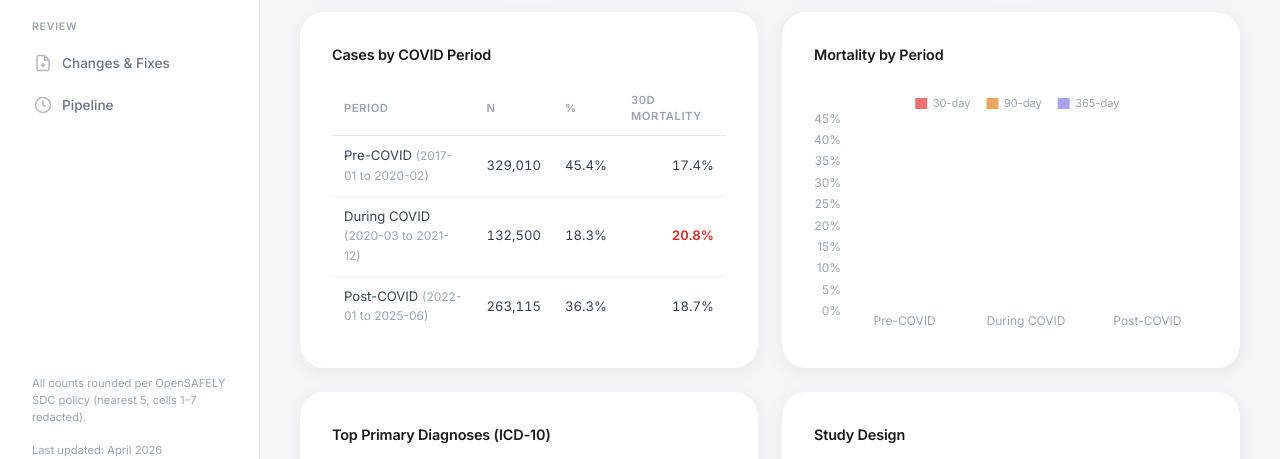
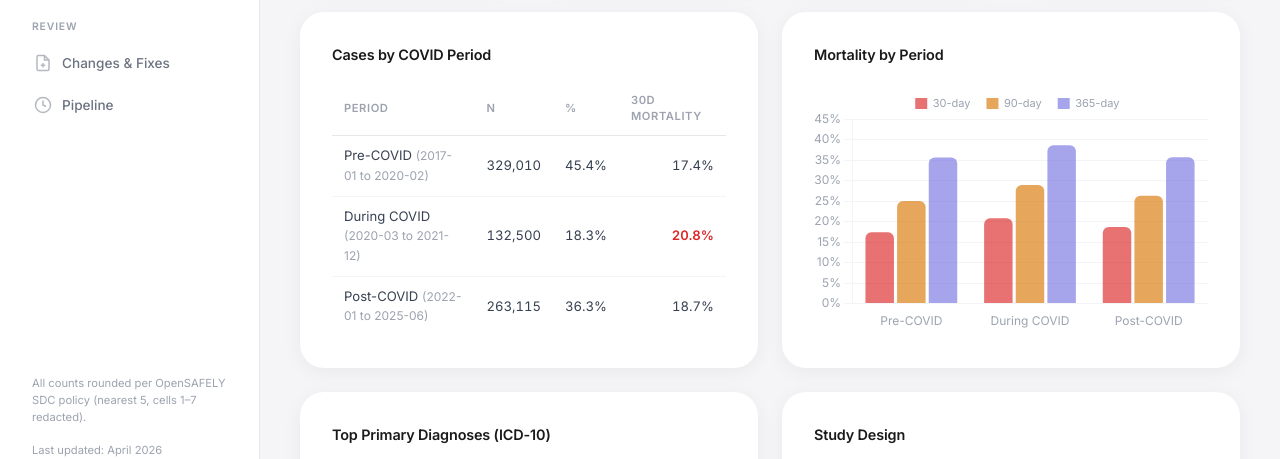
Before and after one commit to BillyZhongUOM/idaire-bsi-dashboard, a plain HTML site: page index.html in a window 1280 px wide. Shown: the part 297-756 px from the top of the page. Drawn offline with nearby package versions, Linux system fonts and the light colour scheme.

Commit message:
Fix: lazy-init charts to fix hidden tab rendering
Charts in hidden tabs (display:none) get zero dimensions from
Chart.js. Switched to lazy initialisation — charts are only
created when their tab becomes visible for the first time.

Also fixed stacked bar borderRadius to only round top corners.

Co-Authored-By: Claude Opus 4.6 <noreply@anthropic.com>

```diff
--- a/index.html
+++ b/index.html
@@ -710,172 +710,154 @@ td code {
 <!-- CHARTS -->
 <!-- ============================================================ -->
 <script>
+/* ============================================================
+   LAZY CHART INIT — only create charts when tab first shown
+   ============================================================ */
+Chart.defaults.font.family = "'Inter', sans-serif";
+Chart.defaults.color = '#9CA3AF';
+Chart.defaults.borderColor = '#F3F4F6';
+Chart.defaults.plugins.legend.labels.boxWidth = 12;
+Chart.defaults.plugins.legend.labels.padding = 16;
+
+const C = {
+  indigo: '#5E5ADB', indigoA: 'rgba(94,90,219,0.12)',
+  red: '#DC2626',    redA: 'rgba(220,38,38,0.10)',
+  amber: '#D97706',  green: '#16A34A',
+};
+
+const initialised = {};
+
+function initTab(name) {
+  if (initialised[name]) return;
+  initialised[name] = true;
+
+  if (name === 'overview') {
+    new Chart(document.getElementById('chartMortality'), {
+      type:'bar',
+      data:{
+        labels:['Pre-COVID','During COVID','Post-COVID'],
+        datasets:[
+          {label:'30-day',data:[17.4,20.8,18.7],backgroundColor:'rgba(220,38,38,0.65)',borderRadius:6},
+          {label:'90-day',data:[25.0,28.9,26.3],backgroundColor:'rgba(217,119,6,0.65)',borderRadius:6},
+          {label:'365-day',data:[35.6,38.6,35.7],backgroundColor:'rgba(94,90,219,0.55)',borderRadius:6},
+        ]
+      },
+      options:{responsive:true,maintainAspectRatio:false,
+        plugins:{legend:{labels:{font:{size:11}}}},
+        scales:{x:{grid:{display:false}},y:{ticks:{callback:v=>v+'%'},max:45,grid:{color:'#F3F4F6'}}}
+      }
+    });
+  }
+
+  if (name === 'trends') {
+    /* Annual stacked bar */
+    new Chart(document.getElementById('chartAnnual'), {
+      type:'bar',
+      data:{
+        labels:['2017','2018','2019','2020','2021','2022','2023','2024','2025*'],
+        datasets:[
+          {label:'Non-resistant',data:[105260,98655,88770,64995,69530,71745,71265,67480,30880],backgroundColor:'rgba(94,90,219,0.55)',borderRadius:{topLeft:4,topRight:4}},
+          {label:'Resistant',data:[7630,7745,7065,5665,6190,6010,6210,6495,3030],backgroundColor:'rgba(220,38,38,0.70)',borderRadius:{topLeft:4,topRight:4}},
+        ]
+      },
+      options:{responsive:true,maintainAspectRatio:false,
+        plugins:{legend:{labels:{font:{size:11}}}},
+        scales:{
+          x:{stacked:true,grid:{display:false}},
+          y:{stacked:true,ticks:{callback:v=>(v/1000)+'k'},grid:{color:'#F3F4F6'}}
+        }
+      }
+    });
+
+    /* Monthly line (dual axis) */
+    const mt=[7780,7030,8170,9865,10325,9965,10255,9980,9485,9865,9725,10445,10440,9200,9670,8665,8815,8375,8970,8905,8210,8495,8240,8420,8785,7765,8090,8080,8085,7595,8270,8085,7740,7795,7545,7995,7350,6530,5500,4335,4730,5135,5795,6445,6160,6475,5975,6230,6330,5420,6040,6120,6480,6460,6660,6580,6400,6425,6330,6475,6160,5780,6460,6175,6525,6375,6710,6475,6425,6730,6475,7470,6610,5785,6505,6225,6495,6565,6635,6675,6420,6560,6355,6655,6455,5890,6165,6045,6410,6030,6115,6265,6010,6385,5980,6210,6035,5255,5855,5435,5590,5740];
+    const mr=[515,465,555,650,700,740,700,705,680,710,630,580,640,615,645,730,650,665,665,645,605,645,625,615,620,500,620,610,675,570,635,605,560,590,530,540,485,500,420,360,425,425,520,510,495,520,485,520,525,460,520,560,495,525,540,530,505,505,495,530,480,445,500,460,515,470,540,580,525,505,480,510,500,435,475,485,525,570,595,530,550,570,500,475,510,480,540,560,570,530,540,580,575,540,535,530,510,450,505,510,530,530];
+    const ml=[];for(let y=2017;y<=2025;y++){const mx=y===2025?6:12;for(let m=1;m<=mx;m++)ml.push(y+'-'+(m<10?'0':'')+m);}
+    const mp=mt.map((v,i)=>((mr[i]/v)*100).toFixed(1));
+
+    new Chart(document.getElementById('chartMonthly'), {
+      type:'line',
+      data:{labels:ml,datasets:[
+        {label:'Total BSI',data:mt,borderColor:C.indigo,backgroundColor:C.indigoA,fill:true,tension:0.35,pointRadius:0,borderWidth:2,yAxisID:'y'},
+        {label:'% Resistant',data:mp,borderColor:C.red,borderDash:[5,4],tension:0.35,pointRadius:0,borderWidth:1.5,yAxisID:'y1'},
+      ]},
+      options:{responsive:true,maintainAspectRatio:false,
+        plugins:{legend:{labels:{font:{size:10}}}},
+        scales:{
+          x:{ticks:{maxTicksLimit:12,font:{size:9}},grid:{display:false}},
+          y:{position:'left',ticks:{callback:v=>(v/1000)+'k',color:C.indigo},grid:{color:'#F3F4F6'}},
+          y1:{position:'right',min:4,max:12,ticks:{callback:v=>v+'%',color:C.red},grid:{display:false}}
+        }
+      }
+    });
+
+    /* % Resistant trend */
+    new Chart(document.getElementById('chartPctResistant'), {
+      type:'line',
+      data:{labels:['2017','2018','2019','2020','2021','2022','2023','2024','2025*'],
+        datasets:[{label:'% Resistant',data:[6.8,7.3,7.4,8.0,8.2,7.7,8.0,8.8,8.9],
+          borderColor:C.red,backgroundColor:C.redA,fill:true,tension:0.35,
+          pointRadius:5,pointBackgroundColor:'#fff',pointBorderColor:C.red,pointBorderWidth:2,borderWidth:2}]
+      },
+      options:{responsive:true,maintainAspectRatio:false,
+        plugins:{legend:{display:false}},
+        scales:{y:{min:5,max:10,ticks:{callback:v=>v+'%'},grid:{color:'#F3F4F6'}}}
+      }
+    });
+  }
+
+  if (name === 'demographics') {
+    /* Ethnicity */
+    new Chart(document.getElementById('chartEthnicity'), {
+      type:'doughnut',
+      data:{labels:['White (91.9%)','Asian (4.5%)','Black (1.4%)','Chinese/Other (0.8%)','Mixed (0.7%)','Missing (0.7%)'],
+        datasets:[{data:[665945,32760,9950,5840,4765,5365],backgroundColor:[C.indigo,'#D97706','#DB2777','#16A34A','#7C78EA','#D1D5DB'],borderWidth:0}]
+      },
+      options:{responsive:true,maintainAspectRatio:false,cutout:'62%',
+        plugins:{legend:{position:'right',labels:{font:{size:10},boxWidth:10,padding:8}}}
+      }
+    });
+
+    /* Region */
+    new Chart(document.getElementById('chartRegion'), {
+      type:'bar',
+      data:{labels:['East','E.Mid','Yorks','S.West','N.West','S.East','N.East','London','W.Mid','NA'],
+        datasets:[{data:[160115,147210,101355,80525,71160,44255,34080,30020,27980,27925],backgroundColor:'rgba(94,90,219,0.55)',borderRadius:6,barPercentage:0.7}]
+      },
+      options:{responsive:true,maintainAspectRatio:false,indexAxis:'y',
+        plugins:{legend:{display:false}},
+        scales:{x:{ticks:{callback:v=>(v/1000)+'k'},grid:{color:'#F3F4F6'}},y:{ticks:{font:{size:10}},grid:{display:false}}}
+      }
+    });
+
+    /* Comorbidities */
+    const cL=['CKD','Hypertension','CHD (PRIMIS)','Anxiety/depression','Cancer','CNS disease','Diabetes','CKD 3-5','Hearing loss','Atrial fib','CHD','Resp disease','Asthma','Stroke/TIA','Heart failure','COPD','Connective tissue','Immunosuppression dx','Dementia','IBS','CLD','Chemotherapy','Severe mental illness','Severe obesity','Learning disability','Asplenia'];
+    const cV=[91.5,49.3,44.6,37.5,28.7,27.9,25.5,23.4,21.6,18.3,17.9,17.5,16.0,12.8,12.6,12.0,10.7,9.8,9.5,6.8,5.9,5.9,2.7,1.9,1.5,1.2];
+    new Chart(document.getElementById('chartComorb'), {
+      type:'bar',
+      data:{labels:cL,
+        datasets:[{data:cV,backgroundColor:cV.map(v=>v>40?'rgba(220,38,38,0.55)':v>20?'rgba(217,119,6,0.55)':v>10?'rgba(94,90,219,0.45)':'rgba(22,163,74,0.45)'),borderRadius:6,barPercentage:0.7}]
+      },
+      options:{responsive:true,maintainAspectRatio:false,indexAxis:'y',
+        plugins:{legend:{display:false}},
+        scales:{x:{ticks:{callback:v=>v+'%'},max:100,grid:{color:'#F3F4F6'}},y:{ticks:{font:{size:9.5}},grid:{display:false}}}
+      }
+    });
+  }
+}
+
 /* ---- Navigation ---- */
 function go(name) {
   document.querySelectorAll('.tab-panel').forEach(el => el.classList.remove('active'));
   document.querySelectorAll('.nav-item').forEach(el => el.classList.remove('active'));
   document.getElementById('tab-' + name).classList.add('active');
   event.currentTarget.classList.add('active');
-  setTimeout(() => window.dispatchEvent(new Event('resize')), 60);
+  /* Init charts after the tab is visible */
+  requestAnimationFrame(() => initTab(name));
 }
 
-/* ---- Chart Defaults ---- */
-Chart.defaults.font.family = "'Inter', sans-serif";
-Chart.defaults.color = '#9CA3AF';
-Chart.defaults.borderColor = '#F3F4F6';
-Chart.defaults.plugins.legend.labels.boxWidth = 12;
-Chart.defaults.plugins.legend.labels.padding = 16;
-Chart.defaults.scale.grid = { color: '#F3F4F6', drawBorder: false };
-
-const indigo = '#5E5ADB';
-const indigoAlpha = 'rgba(94,90,219,0.12)';
-const red = '#DC2626';
-const redAlpha = 'rgba(220,38,38,0.10)';
-const amber = '#D97706';
-const amberAlpha = 'rgba(217,119,6,0.10)';
-const blue = '#2563EB';
-const blueAlpha = 'rgba(37,99,235,0.10)';
-const green = '#16A34A';
-
-/* ---- Mortality ---- */
-new Chart(document.getElementById('chartMortality'), {
-  type: 'bar',
-  data: {
-    labels: ['Pre-COVID','During COVID','Post-COVID'],
-    datasets: [
-      { label:'30-day', data:[17.4,20.8,18.7], backgroundColor:'rgba(220,38,38,0.65)', borderRadius:6 },
-      { label:'90-day', data:[25.0,28.9,26.3], backgroundColor:'rgba(217,119,6,0.65)', borderRadius:6 },
-      { label:'365-day', data:[35.6,38.6,35.7], backgroundColor:'rgba(94,90,219,0.55)', borderRadius:6 },
-    ]
-  },
-  options: {
-    responsive:true, maintainAspectRatio:false,
-    plugins: { legend: { labels:{font:{size:11}} } },
-    scales: {
-      x: { grid:{display:false} },
-      y: { ticks:{callback:v=>v+'%'}, max:45, grid:{color:'#F3F4F6'} }
-    }
-  }
-});
-
-/* ---- Annual ---- */
-new Chart(document.getElementById('chartAnnual'), {
-  type: 'bar',
-  data: {
-    labels: ['2017','2018','2019','2020','2021','2022','2023','2024','2025*'],
-    datasets: [
-      { label:'Non-resistant', data:[105260,98655,88770,64995,69530,71745,71265,67480,30880], backgroundColor:'rgba(94,90,219,0.55)', borderRadius:4 },
-      { label:'Resistant', data:[7630,7745,7065,5665,6190,6010,6210,6495,3030], backgroundColor:'rgba(220,38,38,0.65)', borderRadius:4 },
-    ]
-  },
-  options: {
-    responsive:true, maintainAspectRatio:false,
-    plugins: { legend:{labels:{font:{size:11}}} },
-    scales: {
-      x: { stacked:true, grid:{display:false} },
-      y: { stacked:true, ticks:{callback:v=>(v/1000)+'k'} }
-    }
-  }
-});
-
-/* ---- Monthly ---- */
-const mt=[7780,7030,8170,9865,10325,9965,10255,9980,9485,9865,9725,10445,10440,9200,9670,8665,8815,8375,8970,8905,8210,8495,8240,8420,8785,7765,8090,8080,8085,7595,8270,8085,7740,7795,7545,7995,7350,6530,5500,4335,4730,5135,5795,6445,6160,6475,5975,6230,6330,5420,6040,6120,6480,6460,6660,6580,6400,6425,6330,6475,6160,5780,6460,6175,6525,6375,6710,6475,6425,6730,6475,7470,6610,5785,6505,6225,6495,6565,6635,6675,6420,6560,6355,6655,6455,5890,6165,6045,6410,6030,6115,6265,6010,6385,5980,6210,6035,5255,5855,5435,5590,5740];
-const mr=[515,465,555,650,700,740,700,705,680,710,630,580,640,615,645,730,650,665,665,645,605,645,625,615,620,500,620,610,675,570,635,605,560,590,530,540,485,500,420,360,425,425,520,510,495,520,485,520,525,460,520,560,495,525,540,530,505,505,495,530,480,445,500,460,515,470,540,580,525,505,480,510,500,435,475,485,525,570,595,530,550,570,500,475,510,480,540,560,570,530,540,580,575,540,535,530,510,450,505,510,530,530];
-const ml=[];for(let y=2017;y<=2025;y++){const mx=y===2025?6:12;for(let m=1;m<=mx;m++)ml.push(y+'-'+(m<10?'0':'')+m);}
-const mp=mt.map((v,i)=>((mr[i]/v)*100).toFixed(1));
-
-new Chart(document.getElementById('chartMonthly'), {
-  type: 'line',
-  data: {
-    labels: ml,
-    datasets: [{
-      label:'Total BSI', data:mt,
-      borderColor:indigo, backgroundColor:indigoAlpha, fill:true,
-      tension:0.35, pointRadius:0, borderWidth:2, yAxisID:'y',
-    },{
-      label:'% Resistant', data:mp,
-      borderColor:red, borderDash:[5,4], tension:0.35,
-      pointRadius:0, borderWidth:1.5, yAxisID:'y1',
-    }]
-  },
-  options: {
-    responsive:true, maintainAspectRatio:false,
-    plugins:{legend:{labels:{font:{size:10}}}},
-    scales: {
-      x:{ticks:{maxTicksLimit:12,font:{size:9}},grid:{display:false}},
-      y:{position:'left',ticks:{callback:v=>(v/1000)+'k',color:indigo},grid:{color:'#F3F4F6'}},
-      y1:{position:'right',min:4,max:12,ticks:{callback:v=>v+'%',color:red},grid:{display:false}}
-    }
-  }
-});
-
-/* ---- % Resistant ---- */
-new Chart(document.getElementById('chartPctResistant'), {
-  type: 'line',
-  data: {
-    labels:['2017','2018','2019','2020','2021','2022','2023','2024','2025*'],
-    datasets:[{
-      label:'% Resistant',data:[6.8,7.3,7.4,8.0,8.2,7.7,8.0,8.8,8.9],
-      borderColor:red,backgroundColor:redAlpha,fill:true,tension:0.35,
-      pointRadius:5,pointBackgroundColor:'#fff',pointBorderColor:red,pointBorderWidth:2,borderWidth:2,
-    }]
-  },
-  options:{
-    responsive:true,maintainAspectRatio:false,
-    plugins:{legend:{display:false}},
-    scales:{y:{min:5,max:10,ticks:{callback:v=>v+'%'}}}
-  }
-});
-
-/* ---- Ethnicity ---- */
-new Chart(document.getElementById('chartEthnicity'), {
-  type: 'doughnut',
-  data: {
-    labels:['White (91.9%)','Asian (4.5%)','Black (1.4%)','Chinese/Other (0.8%)','Mixed (0.7%)','Missing (0.7%)'],
-    datasets:[{data:[665945,32760,9950,5840,4765,5365],backgroundColor:[indigo,'#D97706','#DB2777','#16A34A','#7C78EA','#D1D5DB'],borderWidth:0}]
-  },
-  options:{
-    responsive:true,maintainAspectRatio:false,
-    cutout:'62%',
-    plugins:{legend:{position:'right',labels:{font:{size:10},boxWidth:10,padding:8}}}
-  }
-});
-
-/* ---- Region ---- */
-new Chart(document.getElementById('chartRegion'), {
-  type: 'bar',
-  data: {
-    labels:['East','E.Mid','Yorks','S.West','N.West','S.East','N.East','London','W.Mid','NA'],
-    datasets:[{data:[160115,147210,101355,80525,71160,44255,34080,30020,27980,27925],backgroundColor:'rgba(94,90,219,0.55)',borderRadius:6,barPercentage:0.7}]
-  },
-  options:{
-    responsive:true,maintainAspectRatio:false,indexAxis:'y',
-    plugins:{legend:{display:false}},
-    scales:{
-      x:{ticks:{callback:v=>(v/1000)+'k'},grid:{color:'#F3F4F6'}},
-      y:{ticks:{font:{size:10}},grid:{display:false}}
-    }
-  }
-});
-
-/* ---- Comorbidities ---- */
-const cL=['CKD','Hypertension','CHD (PRIMIS)','Anxiety/depression','Cancer','CNS disease','Diabetes','CKD 3-5','Hearing loss','Atrial fib','CHD','Resp disease','Asthma','Stroke/TIA','Heart failure','COPD','Connective tissue','Immunosuppression dx','Dementia','IBS','CLD','Chemotherapy','Severe mental illness','Severe obesity','Learning disability','Asplenia'];
-const cV=[91.5,49.3,44.6,37.5,28.7,27.9,25.5,23.4,21.6,18.3,17.9,17.5,16.0,12.8,12.6,12.0,10.7,9.8,9.5,6.8,5.9,5.9,2.7,1.9,1.5,1.2];
-new Chart(document.getElementById('chartComorb'), {
-  type: 'bar',
-  data: {
-    labels:cL,
-    datasets:[{data:cV,backgroundColor:cV.map(v=>v>40?'rgba(220,38,38,0.55)':v>20?'rgba(217,119,6,0.55)':v>10?'rgba(94,90,219,0.45)':'rgba(22,163,74,0.45)'),borderRadius:6,barPercentage:0.7}]
-  },
-  options:{
-    responsive:true,maintainAspectRatio:false,indexAxis:'y',
-    plugins:{legend:{display:false}},
-    scales:{
-      x:{ticks:{callback:v=>v+'%'},max:100,grid:{color:'#F3F4F6'}},
-      y:{ticks:{font:{size:9.5}},grid:{display:false}}
-    }
-  }
-});
+/* Init the default visible tab */
+initTab('overview');
 </script>
 
 </body>
```
